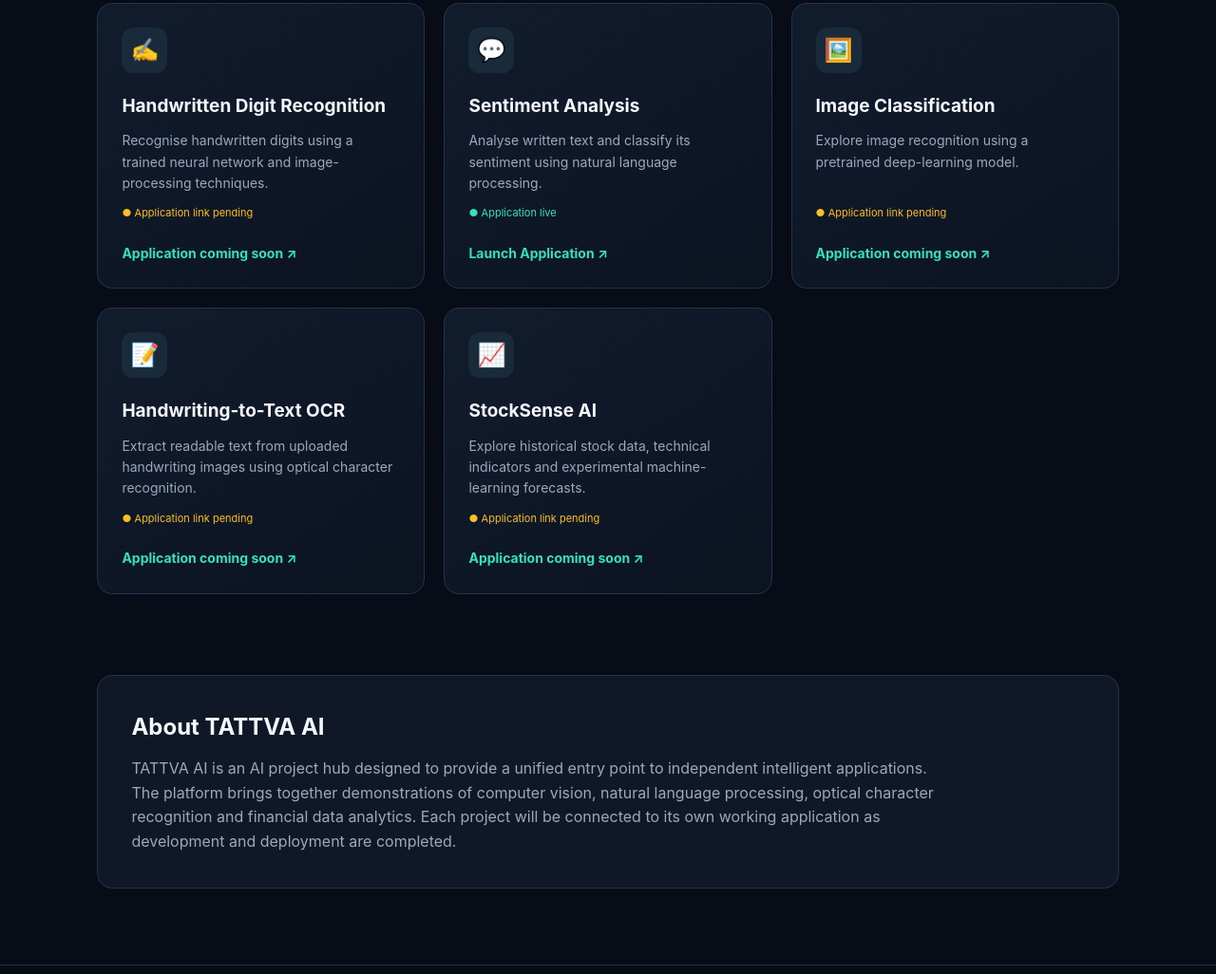
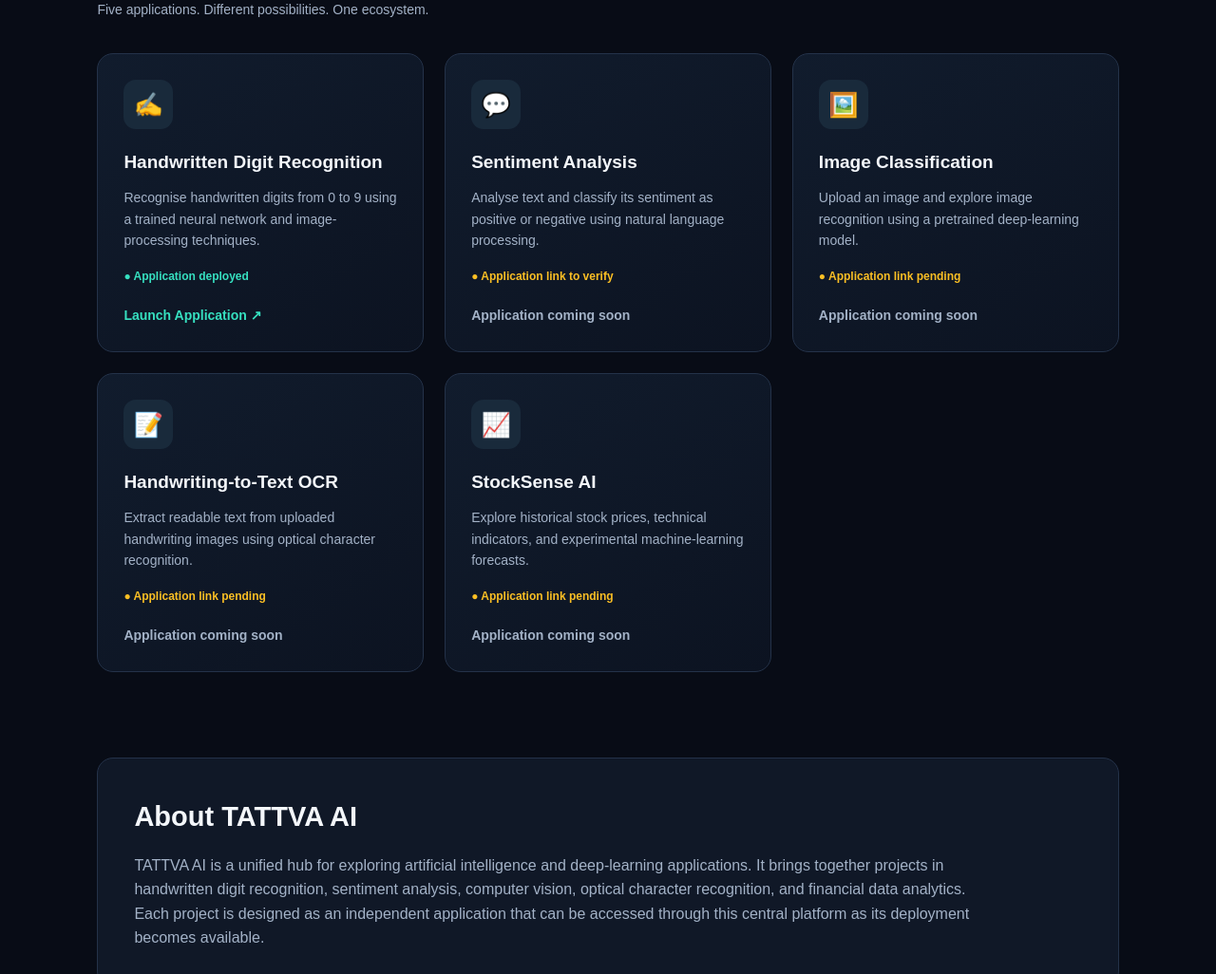
Before and after one commit to pillakomal15-cloud/TATTVAA-AI, a plain HTML site: page index.html in a window 1280 px wide. Shown: the part 803-1829 px from the top of the page at 95% size. Drawn offline with Linux system fonts and the light colour scheme.

Commit message:
Update index.html

```diff
--- a/index.html
+++ b/index.html
@@ -3,7 +3,10 @@
 <head>
 <meta charset="UTF-8">
 <meta name="viewport" content="width=device-width, initial-scale=1.0">
+
 <title>TATTVA AI | Intelligent Applications</title>
+
+<meta name="description" content="TATTVA AI is a unified platform showcasing intelligent applications in deep learning, computer vision, NLP, OCR, and predictive analytics.">
 
 <style>
 :root {
@@ -11,7 +14,7 @@
     --panel: #101827;
     --border: #243249;
     --text: #f4f7fb;
-    --muted: #9aa9bd;
+    --muted: #a3b2c7;
     --teal: #36e0c0;
     --purple: #a78bfa;
 }
@@ -22,11 +25,19 @@
     box-sizing: border-box;
 }
 
+html {
+    scroll-behavior: smooth;
+}
+
 body {
     background: var(--bg);
     color: var(--text);
-    font-family: Inter, Arial, sans-serif;
+    font-family: Arial, Helvetica, sans-serif;
     line-height: 1.6;
+}
+
+a {
+    transition: 0.2s ease;
 }
 
 header {
@@ -35,22 +46,29 @@ header {
     align-items: center;
     padding: 22px 8%;
     border-bottom: 1px solid var(--border);
+    background: rgba(8, 12, 22, 0.96);
 }
 
 .logo {
     font-size: 25px;
     font-weight: 800;
     letter-spacing: 2px;
+    text-decoration: none;
+    color: var(--text);
 }
 
 .logo span {
     color: var(--teal);
 }
 
+nav {
+    display: flex;
+    gap: 25px;
+}
+
 nav a {
     color: var(--muted);
     text-decoration: none;
-    margin-left: 25px;
     font-size: 14px;
 }
 
@@ -59,11 +77,14 @@ nav a:hover {
 }
 
 .hero {
-    padding: 100px 8% 75px;
+    padding: 110px 8% 95px;
     text-align: center;
     background:
-        radial-gradient(ellipse at 50% 0%,
-        rgba(54,224,192,.12), transparent 60%);
+        radial-gradient(
+            ellipse at 50% 0%,
+            rgba(54, 224, 192, 0.13),
+            transparent 62%
+        );
 }
 
 .badge {
@@ -74,12 +95,12 @@ nav a:hover {
     color: var(--teal);
     font-size: 12px;
     letter-spacing: 1.5px;
-    margin-bottom: 25px;
+    margin-bottom: 27px;
 }
 
 .hero h1 {
     font-size: clamp(42px, 7vw, 76px);
-    line-height: 1.1;
+    line-height: 1.12;
     margin-bottom: 25px;
     letter-spacing: -2px;
 }
@@ -92,7 +113,7 @@ nav a:hover {
 }
 
 .hero p {
-    max-width: 680px;
+    max-width: 700px;
     margin: auto;
     color: var(--muted);
     font-size: 17px;
@@ -108,7 +129,7 @@ nav a:hover {
 
 .button {
     display: inline-block;
-    padding: 13px 23px;
+    padding: 13px 24px;
     border-radius: 9px;
     text-decoration: none;
     font-weight: 700;
@@ -120,13 +141,23 @@ nav a:hover {
     color: #07121a;
 }
 
+.primary:hover {
+    background: #76f5dc;
+    transform: translateY(-2px);
+}
+
 .secondary {
     color: var(--text);
     border: 1px solid var(--border);
 }
 
+.secondary:hover {
+    border-color: var(--teal);
+}
+
 .section {
-    padding: 45px 8% 85px;
+    padding: 55px 8% 90px;
+    scroll-margin-top: 20px;
 }
 
 .section-heading {
@@ -138,7 +169,8 @@ nav a:hover {
 }
 
 .section-heading h2 {
-    font-size: 32px;
+    font-size: 34px;
+    margin-bottom: 5px;
 }
 
 .section-heading p {
@@ -149,18 +181,18 @@ nav a:hover {
 .project-grid {
     display: grid;
     grid-template-columns: repeat(3, minmax(0, 1fr));
-    gap: 20px;
+    gap: 22px;
 }
 
 .card {
     background: linear-gradient(145deg, #111c2d, #0c1321);
     border: 1px solid var(--border);
-    border-radius: 16px;
-    padding: 25px;
-    transition: transform .25s, border-color .25s;
+    border-radius: 17px;
+    padding: 27px;
+    transition: transform 0.25s, border-color 0.25s;
     display: flex;
     flex-direction: column;
-    min-height: 260px;
+    min-height: 300px;
 }
 
 .card:hover {
@@ -169,19 +201,19 @@ nav a:hover {
 }
 
 .icon {
-    width: 48px;
-    height: 48px;
-    border-radius: 12px;
+    width: 52px;
+    height: 52px;
+    border-radius: 13px;
     display: grid;
     place-items: center;
-    font-size: 24px;
+    font-size: 25px;
     background: #192a3b;
     margin-bottom: 20px;
 }
 
 .card h3 {
     font-size: 19px;
-    margin-bottom: 10px;
+    margin-bottom: 11px;
 }
 
 .card p {
@@ -190,36 +222,56 @@ nav a:hover {
     flex-grow: 1;
 }
 
-.card a {
-    margin-top: 22px;
+.status {
+    display: inline-block;
+    margin-top: 17px;
+    font-size: 12px;
+    font-weight: 600;
+}
+
+.live {
+    color: var(--teal);
+}
+
+.pending {
+    color: #fbbf24;
+}
+
+.project-link {
+    display: inline-block;
+    margin-top: 20px;
     color: var(--teal);
     text-decoration: none;
     font-size: 14px;
     font-weight: 700;
 }
 
-.status {
-    display: inline-block;
-    color: #fbbf24;
-    font-size: 11px;
-    margin-top: 12px;
+.project-link:hover {
+    color: #ffffff;
+}
+
+.disabled-link {
+    color: var(--muted);
+    cursor: default;
 }
 
 .about {
-    margin: 0 8% 80px;
-    padding: 35px;
+    margin: 0 8% 85px;
+    padding: 38px;
     border: 1px solid var(--border);
-    border-radius: 16px;
+    border-radius: 17px;
     background: var(--panel);
+    scroll-margin-top: 25px;
 }
 
 .about h2 {
-    margin-bottom: 12px;
+    margin-bottom: 15px;
+    font-size: 29px;
 }
 
 .about p {
     color: var(--muted);
-    max-width: 850px;
+    max-width: 900px;
 }
 
 footer {
@@ -233,7 +285,7 @@ footer {
     font-size: 13px;
 }
 
-@media (max-width: 900px) {
+@media (max-width: 950px) {
     .project-grid {
         grid-template-columns: repeat(2, minmax(0, 1fr));
     }
@@ -242,32 +294,53 @@ footer {
 @media (max-width: 600px) {
     header {
         padding: 18px 5%;
+        flex-wrap: wrap;
+        gap: 15px;
     }
 
-    nav a {
-        margin-left: 10px;
-        font-size: 12px;
+    .logo {
+        font-size: 22px;
+    }
+
+    nav {
+        gap: 15px;
     }
 
     .hero {
-        padding: 75px 6% 55px;
+        padding: 75px 6% 60px;
+    }
+
+    .hero h1 {
+        letter-spacing: -1px;
     }
 
     .section {
-        padding: 35px 6% 60px;
+        padding: 40px 6% 60px;
     }
 
     .section-heading {
         display: block;
     }
 
+    .section-heading h2 {
+        font-size: 29px;
+    }
+
     .project-grid {
         grid-template-columns: 1fr;
     }
 
+    .card {
+        min-height: 270px;
+    }
+
     .about {
-        margin: 0 6% 50px;
+        margin: 0 6% 55px;
         padding: 25px;
+    }
+
+    footer {
+        padding: 25px 6%;
     }
 }
 </style>
@@ -276,9 +349,9 @@ footer {
 <body>
 
 <header>
-    <div class="logo">TATTVA<span> AI</span></div>
+    <a href="#home" class="logo">TATTVA<span> AI</span></a>
 
-    <nav>
+    <nav aria-label="Main navigation">
         <a href="#home">Home</a>
         <a href="#projects">Projects</a>
         <a href="#about">About</a>
@@ -286,9 +359,12 @@ footer {
 </header>
 
 <main>
+
 <section class="hero" id="home">
 
-    <div class="badge">ARTIFICIAL INTELLIGENCE · MACHINE LEARNING</div>
+    <div class="badge">
+        ARTIFICIAL INTELLIGENCE · DEEP LEARNING
+    </div>
 
     <h1>
         Discover Intelligence.<br>
@@ -296,109 +372,209 @@ footer {
     </h1>
 
     <p>
-        One unified platform to explore intelligent applications
-        in computer vision, natural language processing,
-        handwriting recognition and predictive analytics.
+        Explore intelligent applications for computer vision,
+        natural language processing, handwriting recognition,
+        and predictive analytics — all in one unified platform.
     </p>
 
     <div class="hero-buttons">
-        <a href="#projects" class="button primary">Explore Projects ↗</a>
-        <a href="#about" class="button secondary">About TATTVA AI</a>
+        <a href="#projects" class="button primary">
+            Explore Projects ↗
+        </a>
+
+        <a href="#about" class="button secondary">
+            About TATTVA AI
+        </a>
     </div>
 
 </section>
+
 
 <section class="section" id="projects">
 
     <div class="section-heading">
         <div>
             <h2>Explore Our Projects</h2>
-            <p>Five applications. Different possibilities. One ecosystem.</p>
+            <p>
+                Five applications. Different possibilities.
+                One ecosystem.
+            </p>
         </div>
     </div>
 
     <div class="project-grid">
 
+        <!-- PROJECT 1: MNIST -->
+
         <article class="card">
+
             <div class="icon">✍️</div>
+
             <h3>Handwritten Digit Recognition</h3>
+
             <p>
-                Recognise handwritten digits using a trained
-                neural network and image-processing techniques.
+                Recognise handwritten digits from 0 to 9 using
+                a trained neural network and image-processing
+                techniques.
             </p>
-            <span class="status">● Application link pending</span>
-            <a href="#" class="project-link">Application coming soon ↗</a>
+
+            <span class="status live">
+                ● Application deployed
+            </span>
+
+            <a
+                href="https://deep-learning-projects-bcfjve9ppjgsqq87mhrpy.streamlit.app"
+                target="_blank"
+                rel="noopener noreferrer"
+                class="project-link"
+            >
+                Launch Application ↗
+            </a>
+
         </article>
 
+
+        <!-- PROJECT 2: SENTIMENT ANALYSIS -->
+
         <article class="card">
+
             <div class="icon">💬</div>
+
             <h3>Sentiment Analysis</h3>
+
             <p>
-                Analyse written text and classify its sentiment
-                using natural language processing.
+                Analyse text and classify its sentiment as
+                positive or negative using natural language
+                processing.
             </p>
-            <span class="status" style="color:#36e0c0;">
-    ● Application live
-</span>
+
+            <span class="status pending">
+                ● Application link to verify
+            </span>
+
             <a
-    href="https://deep-learning-projects-bcfjve9ppjgsqq87mhrpy.streamlit.app"
-    target="_blank"
-    rel="noopener noreferrer"
-    class="project-link"
->
-    Launch Application ↗
-</a>
+                href="#"
+                class="project-link disabled-link"
+                aria-disabled="true"
+                onclick="return false;"
+            >
+                Application coming soon
+            </a>
+
         </article>
 
+
+        <!-- PROJECT 3: IMAGE CLASSIFICATION -->
+
         <article class="card">
+
             <div class="icon">🖼️</div>
+
             <h3>Image Classification</h3>
+
             <p>
-                Explore image recognition using a pretrained
-                deep-learning model.
+                Upload an image and explore image recognition
+                using a pretrained deep-learning model.
             </p>
-            <span class="status">● Application link pending</span>
-            <a href="#" class="project-link">Application coming soon ↗</a>
+
+            <span class="status pending">
+                ● Application link pending
+            </span>
+
+            <a
+                href="#"
+                class="project-link disabled-link"
+                aria-disabled="true"
+                onclick="return false;"
+            >
+                Application coming soon
+            </a>
+
         </article>
 
+
+        <!-- PROJECT 4: OCR -->
+
         <article class="card">
+
             <div class="icon">📝</div>
+
             <h3>Handwriting-to-Text OCR</h3>
+
             <p>
                 Extract readable text from uploaded handwriting
                 images using optical character recognition.
             </p>
-            <span class="status">● Application link pending</span>
-            <a href="#" class="project-link">Application coming soon ↗</a>
+
+            <span class="status pending">
+                ● Application link pending
+            </span>
+
+            <a
+                href="#"
+                class="project-link disabled-link"
+                aria-disabled="true"
+                onclick="return false;"
+            >
+                Application coming soon
+            </a>
+
         </article>
 
+
+        <!-- PROJECT 5: STOCKSENSE AI -->
+
         <article class="card">
+
             <div class="icon">📈</div>
+
             <h3>StockSense AI</h3>
+
             <p>
-                Explore historical stock data, technical indicators
-                and experimental machine-learning forecasts.
+                Explore historical stock prices, technical
+                indicators, and experimental machine-learning
+                forecasts.
             </p>
-            <span class="status">● Application link pending</span>
-            <a href="#" class="project-link">Application coming soon ↗</a>
+
+            <span class="status pending">
+                ● Application link pending
+            </span>
+
+            <a
+                href="#"
+                class="project-link disabled-link"
+                aria-disabled="true"
+                onclick="return false;"
+            >
+                Application coming soon
+            </a>
+
         </article>
 
     </div>
+
 </section>
 
+
 <section class="about" id="about">
+
     <h2>About TATTVA AI</h2>
+
     <p>
-        TATTVA AI is an AI project hub designed to provide a unified
-        entry point to independent intelligent applications.
-        The platform brings together demonstrations of computer
-        vision, natural language processing, optical character
-        recognition and financial data analytics.
-        Each project will be connected to its own working application
-        as development and deployment are completed.
+        TATTVA AI is a unified hub for exploring artificial
+        intelligence and deep-learning applications. It brings
+        together projects in handwritten digit recognition,
+        sentiment analysis, computer vision, optical character
+        recognition, and financial data analytics. Each project
+        is designed as an independent application that can be
+        accessed through this central platform as its deployment
+        becomes available.
     </p>
+
 </section>
+
 </main>
+
 
 <footer>
     <span>© 2026 TATTVA AI</span>
```
